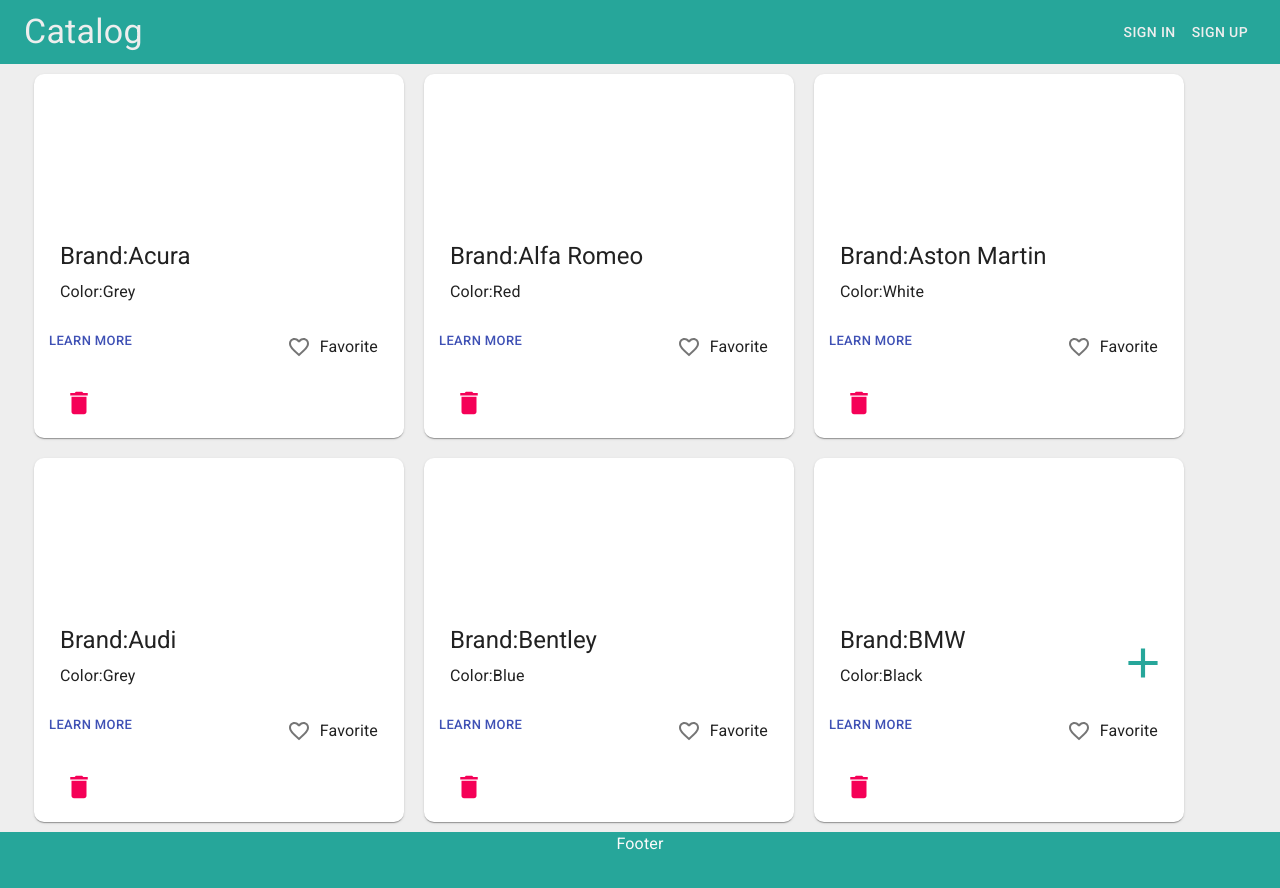
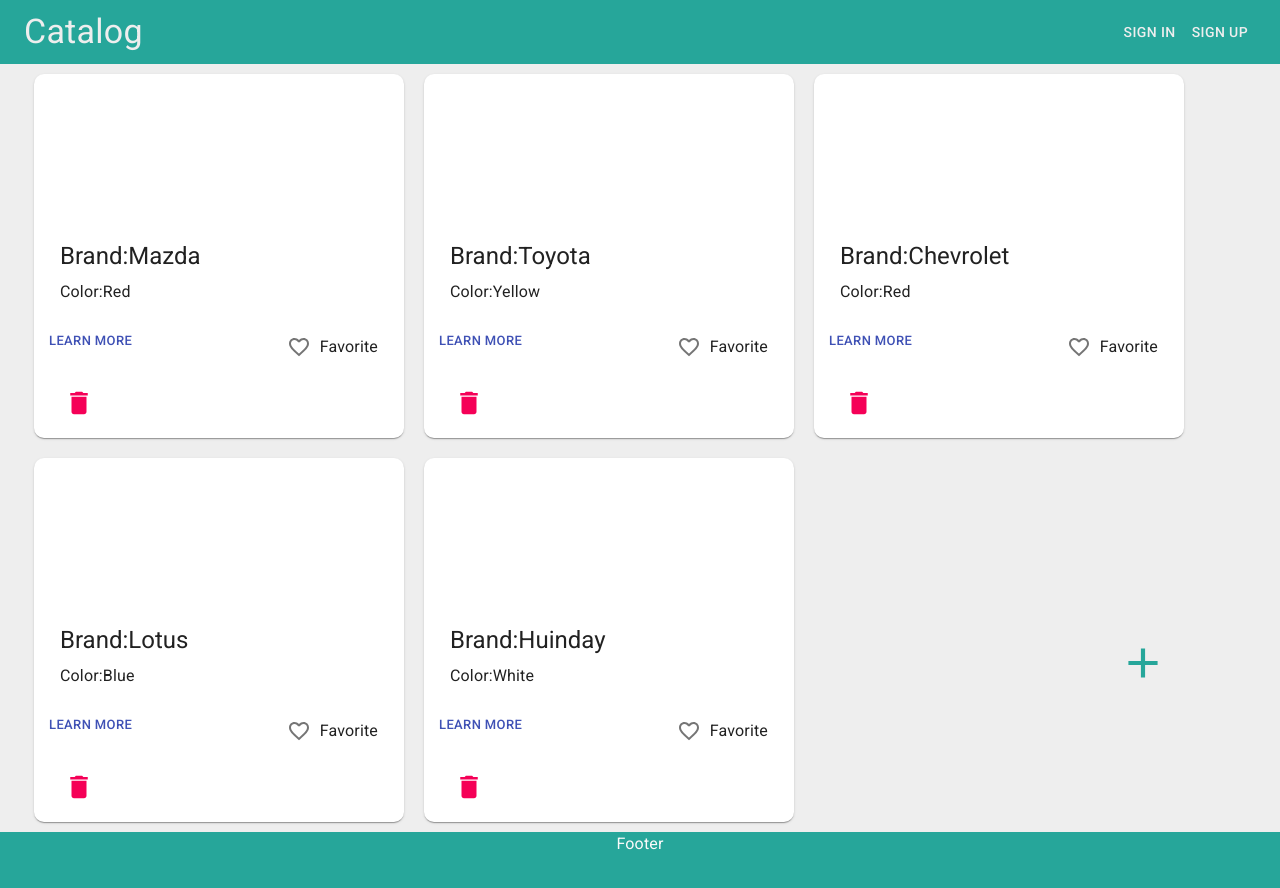
Before and after one commit to EmreRybalskiy/project-cars, a React (Create React App) app: page /editor in a window 1280 px wide. Shown: the top 888 px of the page. Built offline with nearby package versions, Linux system fonts and the light colour scheme; data requests are answered from the project's data file.

Commit message:
Devide fetch request on two, created second request on calendar date

```diff
--- a/db.json
+++ b/db.json
@@ -23,70 +23,59 @@
   ],
   "cars": [
     {
-      "image": "blob:http://localhost:3001/6f4f13e4-88f5-4d1c-8d1d-67270f3bfc11",
-      "brand": "Acura",
-      "color": "Grey",
-      "year": "2019",
+      "image": "blob:http://localhost:3001/42a659fe-ee11-420e-b581-37e7f9280458",
+      "brand": "Mazda",
+      "color": "Red",
+      "year": "2012",
       "engineType": "2",
       "fuelType": "Diesel",
       "transmission": "Manual",
-      "date": "2021-09-01 13:43:47",
+      "date": "2021-09-01",
       "id": 1
     },
     {
-      "image": "blob:http://localhost:3001/c777cb1f-df92-4a47-bcee-320a689434a9",
-      "brand": "Alfa Romeo",
-      "color": "Red",
-      "year": "2-14",
-      "engineType": "1.8",
-      "fuelType": "Petrol",
-      "transmission": "Automatic",
-      "date": "2021-09-01 13:44:5",
+      "image": "blob:http://localhost:3001/1fdfaa2c-d5ba-42d0-aca6-edade021852b",
+      "brand": "Toyota",
+      "color": "Yellow",
+      "year": "1",
+      "engineType": "2",
+      "fuelType": "Diesel",
+      "transmission": "Manual",
+      "date": "2021-09-01",
       "id": 2
     },
     {
-      "image": "blob:http://localhost:3001/04dda06c-d05b-44a3-8e20-8a2b09ccfdb4",
-      "brand": "Aston Martin",
-      "color": "White",
-      "year": "2015",
-      "engineType": "2.5",
+      "image": "blob:http://localhost:3001/c022cb83-e067-4985-b79d-0bd4d2ce5207",
+      "brand": "Chevrolet",
+      "color": "Red",
+      "year": "1",
+      "engineType": "1",
       "fuelType": "Petrol",
-      "transmission": "Manual",
-      "date": "2021-09-01 13:44:31",
+      "transmission": "1",
+      "date": "2021-09-02",
       "id": 3
     },
     {
-      "image": "blob:http://localhost:3001/614718a0-ef8a-4813-814e-7ef903d51f3b",
-      "brand": "Audi",
-      "color": "Grey",
-      "year": "2014",
-      "engineType": "2.2",
+      "image": "blob:http://localhost:3001/d950d79d-61cc-4c30-ade4-edeafb5ac717",
+      "brand": "Lotus",
+      "color": "Blue",
+      "year": "2",
+      "engineType": "2",
       "fuelType": "Diesel",
-      "transmission": "Manual",
-      "date": "2021-09-01 13:44:54",
+      "transmission": "a",
+      "date": "2021-09-02",
       "id": 4
     },
     {
-      "image": "blob:http://localhost:3001/c6fceb7c-81a0-4c9d-b965-81e49bf681ba",
-      "brand": "Bentley",
-      "color": "Blue",
-      "year": "2011",
-      "engineType": "2.1",
+      "image": "blob:http://localhost:3001/58ee9bfa-f7a6-4008-aed9-1576eaadd5bf",
+      "brand": "Huinday",
+      "color": "White",
+      "year": "12312",
+      "engineType": "1",
       "fuelType": "Petrol",
-      "transmission": "Automatic",
-      "date": "2021-09-01 13:45:16",
+      "transmission": "Manual",
+      "date": "2021-09-02",
       "id": 5
-    },
-    {
-      "image": "blob:http://localhost:3001/5e6ee14f-7bad-42fc-b8ec-17c0d33f55f3",
-      "brand": "BMW",
-      "color": "Black",
-      "year": "2019",
-      "engineType": "2.7",
-      "fuelType": "Diesel",
-      "transmission": "Automatic",
-      "date": "2021-09-01 13:45:40",
-      "id": 6
     }
   ]
 }
--- a/src/components/Catalog/AppDrawer.tsx
+++ b/src/components/Catalog/AppDrawer.tsx
@@ -43,7 +43,7 @@
         </ListItem>
         <ListItem>
           <FormControl className={classes.itemHolder}>
-            <InputLabel id="demo-simple-select-label">Type Transmission</InputLabel>
+            <InputLabel id="demo-simple-select-label">Type Fuel</InputLabel>
             <Select
               labelId="demo-simple-select-label"
               id="demo-simple-select"
--- a/src/components/Catalog/Catalog.tsx
+++ b/src/components/Catalog/Catalog.tsx
@@ -10,7 +10,6 @@
 // Components
 import axios from 'axios';
 import { Box, Button } from '@material-ui/core';
-import { Cars } from 'types/cars';
 import Cards from './Cards';
 import Pagination from './Pagination';
 import AppDrawer from './AppDrawer';
@@ -36,32 +35,27 @@
   const [date, setDate] = useState({
     dateValue: '',
   });
-  const [specificDate, setSpecificDate] = useState({
+  const [calendarDate, setCalendarDate] = useState({
     dateValue: '',
   });
 
   useEffect(() => {
     checkUrlParams();
-    fetchTotalCars();
+    fetchCars();
   }, []);
 
   useEffect(() => {
-    fetchPaginateCars();
-  }, [currentPage, brand, typeCar, date.dateValue, specificDate.dateValue]);
+    fetchCars();
+  }, [currentPage, brand, typeCar, date.dateValue]);
 
-  const fetchTotalCars = async () => {
-    try {
-      const response = await axios({
-        method: 'get',
-        url: 'http://localhost:3000/cars',
-      });
-      setTotalCars(response.data);
-      setLoading(false);
-    } catch (e) {
-      setError(e);
-    }
-  };
-  // console.log('TOTAL CARS: ', totalCars);
+  useEffect(() => {
+    fetchCarsByDate();
+  }, [calendarDate.dateValue]);
+
+  const api = 'http://localhost:3000';
+  const pagination = `/cars?_page=${currentPage}&_limit=${carsPerPage}`;
+  const filterParams = `${brand && `&brand=${brand}`}${typeCar && `&fuelType=${typeCar}`}${date.dateValue && `&_sort=date&_order=${date.dateValue}`}`;
+  const currentUrl = pagination + filterParams;
 
   const checkUrlParams = () => {
     const regex = /(?<=page=)\d+/;
@@ -70,38 +64,52 @@
       setCurrentPage(+value[0]);
     }
   };
-  const fetchPaginateCars = async () => {
-    const api = 'http://localhost:3000';
-    const pagination = `/cars?_page=${currentPage}&_limit=${carsPerPage}`;
-    const filterParams = `${brand && `&brand=${brand}`}${typeCar && `&fuelType=${typeCar}`}${date.dateValue && `&_sort=date&_order=${date.dateValue}`}`;
-    const currentUrl = pagination + filterParams;
+
+  const fetchCars = async () => {
     history.push(currentUrl);
     try {
       const response = await axios({
         method: 'get',
         url: api + currentUrl,
       });
-      const responseTotal = await axios({
+      const responseFilter = await axios({
         method: 'get',
         url: `${api}/cars?${filterParams}`,
       });
 
-      if (brand || typeCar || date.dateValue) {
-        setTotalCars(responseTotal.data);
-      }
-      if (specificDate.dateValue) {
-        const responseSpecificDate = response.data
-          .filter((item: Cars) => item.date?.substr(0, 10) === specificDate.dateValue);
-        setCars(responseSpecificDate);
-      } else {
-        setCars(response.data);
-      }
+      console.log(response.data);
+      console.log(responseFilter.data);
+      setTotalCars(responseFilter.data);
+      setCars(response.data);
+
       setLoading(false);
     } catch (e) {
       setError(e);
     }
   };
 
+  const fetchCarsByDate = async () => {
+    history.push(currentUrl);
+    try {
+      const response = await axios({
+        method: 'get',
+        url: `${api}${pagination}`,
+      });
+      const responseFilter = await axios({
+        method: 'get',
+        url: `${api}/cars?date=${calendarDate.dateValue}`,
+      });
+      if (responseFilter.data.length !== 0) {
+        setTotalCars(responseFilter.data);
+      } else {
+        fetchCars();
+      }
+      setCars(response.data);
+      setLoading(false);
+    } catch (e) {
+      setError(e);
+    }
+  };
   const paginate = (event: MouseEvent<HTMLElement>) : void => {
     if (event.currentTarget.textContent !== null) {
       const currentPage = +event.currentTarget.textContent;
@@ -117,8 +125,9 @@
   const handleReset = () => {
     setBrand('');
     setTypeCar('');
-    setSpecificDate({ dateValue: '' });
+    setCalendarDate({ dateValue: '' });
     setDate({ dateValue: '' });
+    fetchCars();
   };
 
   const handleSortDate = (event: MouseEvent<HTMLButtonElement>) => {
@@ -128,12 +137,10 @@
   };
 
   const handleChangeDate = (event : ChangeEvent<HTMLInputElement>) => {
-    setSpecificDate({
+    setCalendarDate({
       dateValue: event.target.value,
     });
   };
-
-  // console.log('CARS', cars);
 
   return (
     <div className={classes.catalogWrapper}>
--- a/src/components/Catalog/Pagination.tsx
+++ b/src/components/Catalog/Pagination.tsx
@@ -15,7 +15,6 @@
   const classes = useStyles();
 
   const pageNumbers = [];
-  // console.log('TotalCars', totalCars);
 
   for (let i = 1; i <= Math.ceil(totalCars.length / carsPerPage); i += 1) {
     pageNumbers.push(i);
--- a/src/components/CreateMediaCard/CreateMediaCard.tsx
+++ b/src/components/CreateMediaCard/CreateMediaCard.tsx
@@ -26,9 +26,7 @@
 const getDate = () => {
   const today = new Date();
   const date = today.toISOString().split('T')[0];
-  const time = `${today.getHours()}:${today.getMinutes()}:${today.getSeconds()}`;
-  const currentDate = `${date} ${time}`;
-  return currentDate;
+  return date;
 };
 
 const CreateMediaCard: FC = () => {
```
